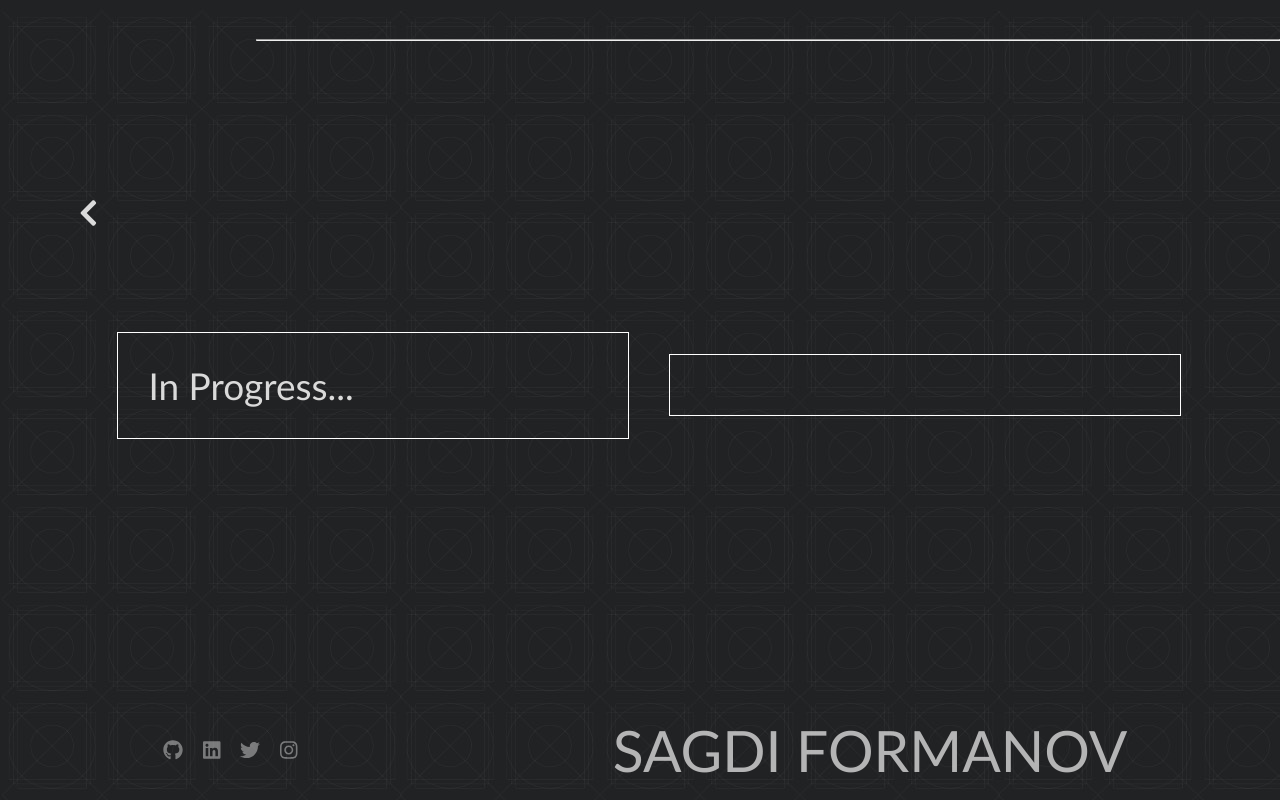
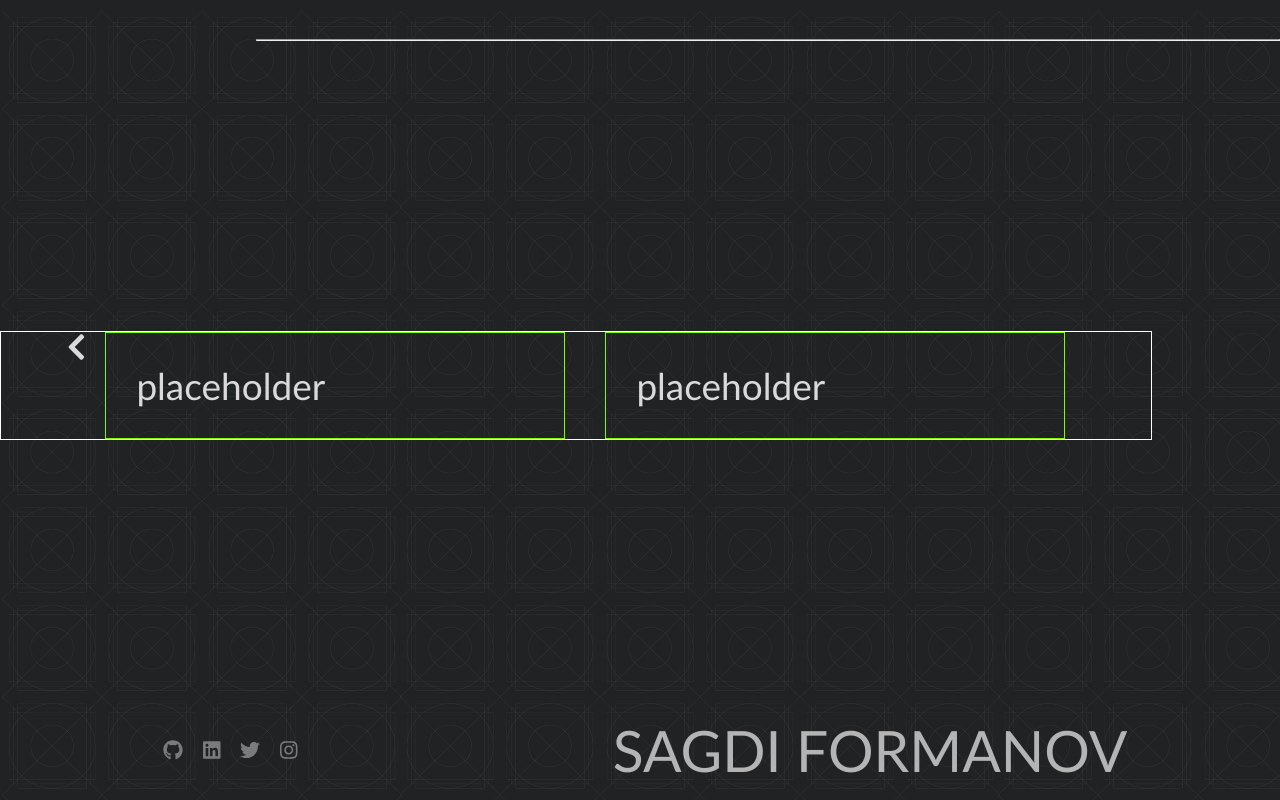
Before and after one commit to sagdish/dev-portfolio, a React (Create React App) app: page /projects in a window 1280 px wide. Built offline with nearby package versions, Linux system fonts and the light colour scheme.

Commit message:
about page layout fix

```diff
--- a/src/App.css
+++ b/src/App.css
@@ -67,10 +67,15 @@
 }
 
 .back-btn {
-  margin-top: 60px;
-  /* border: 1px solid red; */
+  position: sticky;
+  position: -webkit-sticky;
+  top: 10%;
+  left: 5%;
   color: #DADADA;
-  cursor: pointer;
+  /* display: flex; */
+  /* margin-top: 60px;
+  color: #DADADA;
+  cursor: pointer; */
 }
 
 .content-title {
@@ -82,7 +87,7 @@
   width: 40%;
   padding: 30px;
   margin: auto 20px;
-  /* border: 1px solid lawngreen; */
+  border: 1px solid lawngreen;
 }
 .content-title_button {
   align-self: flex-end;
@@ -296,7 +301,7 @@
     padding-right: 10px;
   }
   .content {
-    height: 90vh;
+    /* height: 90vh; */
     min-height: 750px;
   }
   .content-title {
--- a/src/pages/About.js
+++ b/src/pages/About.js
@@ -2,49 +2,41 @@ import React from 'react';
 import { FontAwesomeIcon } from '@fortawesome/react-fontawesome';
 import { faChevronLeft } from '@fortawesome/free-solid-svg-icons'
 import { Link } from 'react-router-dom';
-import { useHistory } from 'react-router-dom';
 import Fade from 'react-reveal/Fade';
 
 import '../App.css'
+import './style.css'
 import photo from '../img/myPhoto.jpg'
 
 function About(props) {
 
   return (
     <Fade duration={2000} >
-    <div className='content'>
-      {/* first option to go back:  */}
-      {/* <div>
-          <FontAwesomeIcon
-            icon={faChevronLeft} size='3x'
-            className='back-btn'
-            onClick={()=> history.goBack()}
-          />
-      </div> */}
+      <div className='pages-content'>
 
-      {/* second option, comment previos block to awoid redundancy */}
-      <div>
-        <Link to='/' >
-          <FontAwesomeIcon icon={faChevronLeft} size='3x' className='back-btn'/>
+        <div className='back-btn'>
+          <Link to='/' style={{
+            color: '#DADADA'
+          }}>
+            <FontAwesomeIcon icon={faChevronLeft} size='3x' />
           </Link>
         </div>
-      <div className='content-title' style={{
-        // height: '40vh',
-        // width: 'auto',
-        // border: '3px solid white',
-        paddingLeft: '70px'
-      }}>
+
+        <div className='content-title'>
           <img src={photo} alt='' style={{
             height: 'auto',
             width: '40vh',
             borderRadius: '5%',
             boxShadow: '7px 13px 29px -8px rgba(0,0,0,0.75)',
+            alignSelf: 'center'
           }}/>
         </div>
+
         <div className='content-title' style={{
             fontSize: '23px',
             border: '1px solid white'
-      }}>
+          }}
+        >
           Hey, I’m Sagdi.
           I am Web Developer with Automobile Engineering background. I like to create new stuff and experiment with it.
           Nothing is constant, so I favor action over perfection (I learn it the hard way). I am passionate about User Experience and Design,
--- a/src/pages/Blog.js
+++ b/src/pages/Blog.js
@@ -25,7 +25,7 @@ function Blog(props) {
             <br/> I do intermittent and alternate day fasting. For the last half year my journey into it is uneasy and rewarding at the same time.
             <br/> Music I listen: Chillout/Ambient trance, Deep House, Vocal Trance and Deep Disco. Well you got an idea.
             <br/>Check this playlist for chill and relaxed time: &nbsp;
-            <a href='https://www.youtube.com/watch?v=--kZEdjXcEI&list=PL2XLdOlrcUgqiuT4iXIWhGftP3nT-OiT1'
+            <a href='https://www.youtube.com/watch?v=VjAxlcJgKGY&list=RDGMEMYH9CUrFO7CfLJpaD7UR85wVMVjAxlcJgKGY&index=1'
               target='_blank'
               rel="noopener noreferrer"
               style={{color: 'inherit'}}
--- a/src/pages/Work.js
+++ b/src/pages/Work.js
@@ -4,29 +4,31 @@ import { faChevronLeft } from '@fortawesome/free-solid-svg-icons'
 import { Link } from 'react-router-dom';
 import Fade from 'react-reveal/Fade';
 
+import './style.css'
 import '../App.css'
 
 function Work(props) {
   return (
     <Fade duration={2000} >
-    <div className='content'>
-      <div>
-        <Link to='/' >
-          <FontAwesomeIcon icon={faChevronLeft} size='3x' className='back-btn' />
+      <div className='pages-content'>
+
+        <div className='back-btn'>
+          <Link to='/' style={{
+            color: '#DADADA'
+          }}>
+            <FontAwesomeIcon icon={faChevronLeft} size='3x' />
           </Link>
         </div>
-      <div className='content-title' style={{
-        // height: '40vh',
-        // width: 'auto',
-        border: '1px solid white',
-      }}>
-        In Progress...
+
+        <div className='content-title'>
+         placeholder
         </div>
 
         <div className='content-title' style={{
-        border: '1px solid white'
+          // fontSize: '23px',
+          // border: '1px solid white'
         }}>
-
+          placeholder
         </div>
 
       </div>
--- a/src/pages/style.css
+++ b/src/pages/style.css
@@ -6,9 +6,18 @@
   /* border: 1px solid yellow; */
 }
 
+.pages-content {
+  margin-top: 70px;
+  display: flex;
+  flex-flow: row wrap;
+  justify-content: center;
+  width: 90vw;
+  border: 1px solid white;
+}
+
 .back-btn-blog {
-  /* position: -webkit-sticky; */
   position: sticky;
+  position: -webkit-sticky;
   top: 10%;
   left: 3%;
   /* border: 1px solid red; */
@@ -29,3 +38,9 @@
   font-weight: lighter;
   margin-bottom: 17px;
 }
+
+@media only screen and (max-width: 850px) {
+  .pages-content {
+    flex-flow: column wrap;
+  }
+}
```
Also changed, not shown: src/img/MainLogo.png (added). Lines whose indentation alone changed are shown as unchanged.
